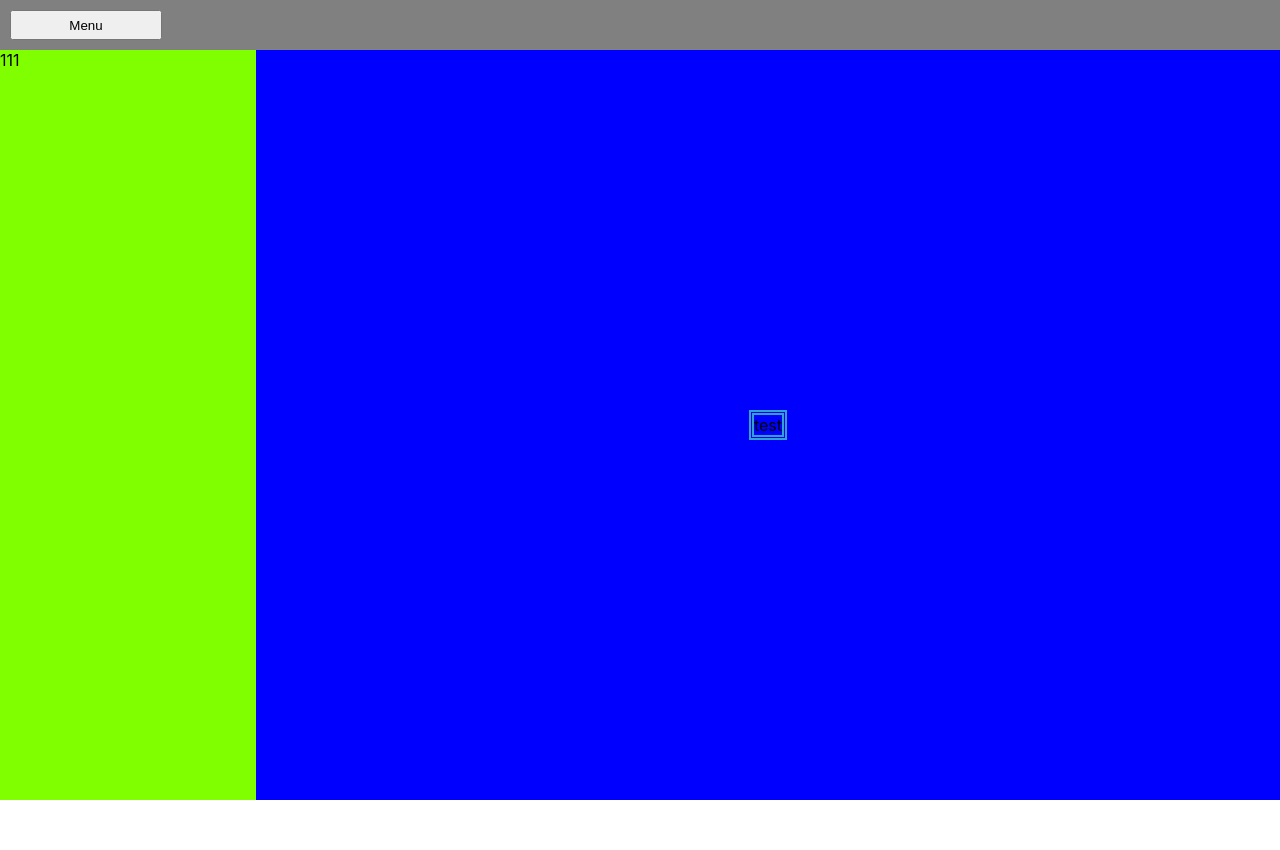
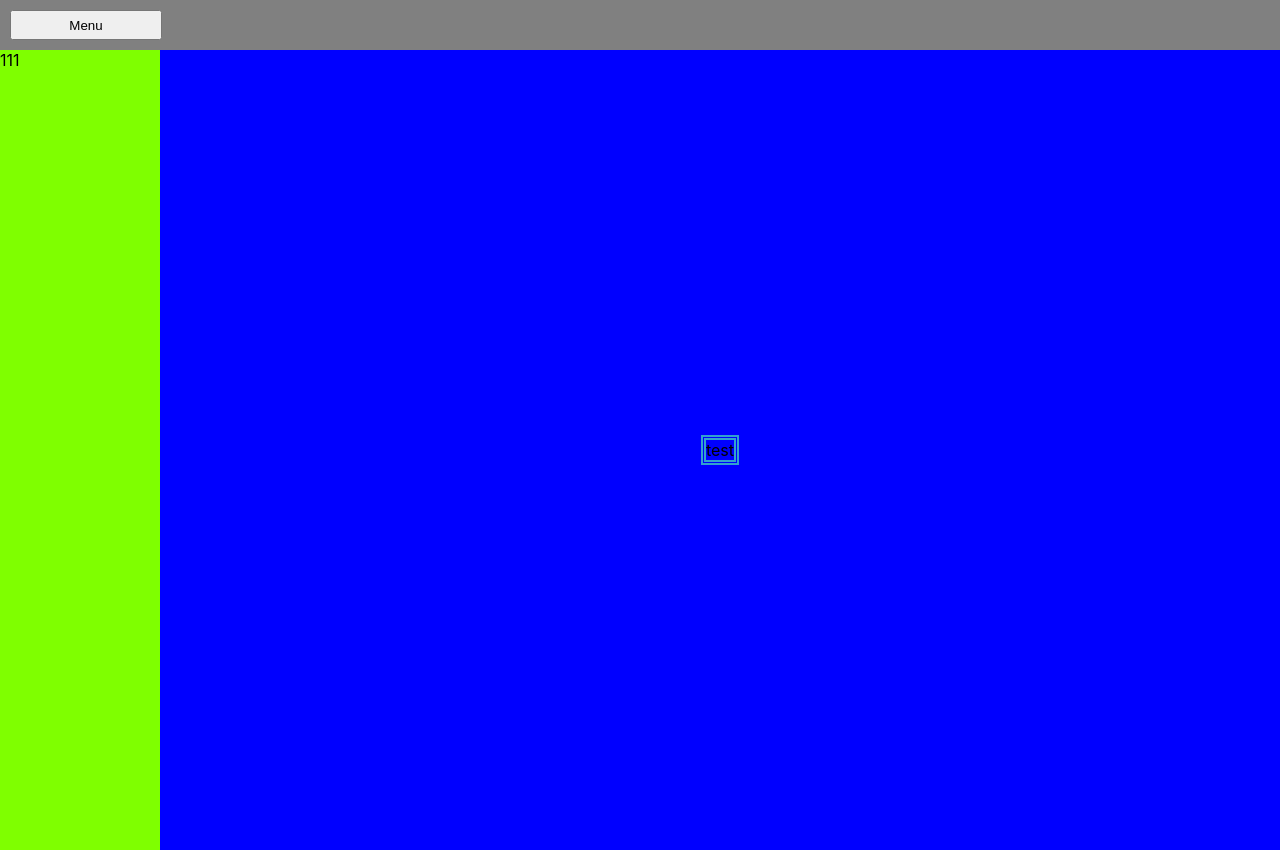
Before and after one commit to ydekor/react-test1, a React (Create React App) app: page / in a window 1280 px wide. Before the commit the page ends 800 px from the top, so only its background shows below. Built offline with nearby package versions, Linux system fonts and the light colour scheme.

Commit message:
a side menu is displayed depending on the setting value

```diff
--- a/src/app/leftPanel/LeftPanel.js
+++ b/src/app/leftPanel/LeftPanel.js
@@ -2,7 +2,8 @@ import style from './LeftPanel.module.css';
 
 function LeftPanel({isVisible}) {
     return (
-        <div className={`${style.sidePanel} ${isVisible ? '' : style.hidden}`}>111</div>
+        // <div className={`${style.sidePanel} ${isVisible ? '' : style.hidden}`}>111</div>
+        <div><div>{isVisible && <div className={style.sidePanel}>111</div>}</div></div>
     );
 }
 export default LeftPanel;
--- a/src/app/leftPanel/LeftPanel.module.css
+++ b/src/app/leftPanel/LeftPanel.module.css
@@ -1,7 +1,5 @@
 .sidePanel {
     background-color: chartreuse;
-    width: 20%;
+    height: 100vh;
+    width: 20vh;
 }
-.hidden {
-    display: none;
-}
```
